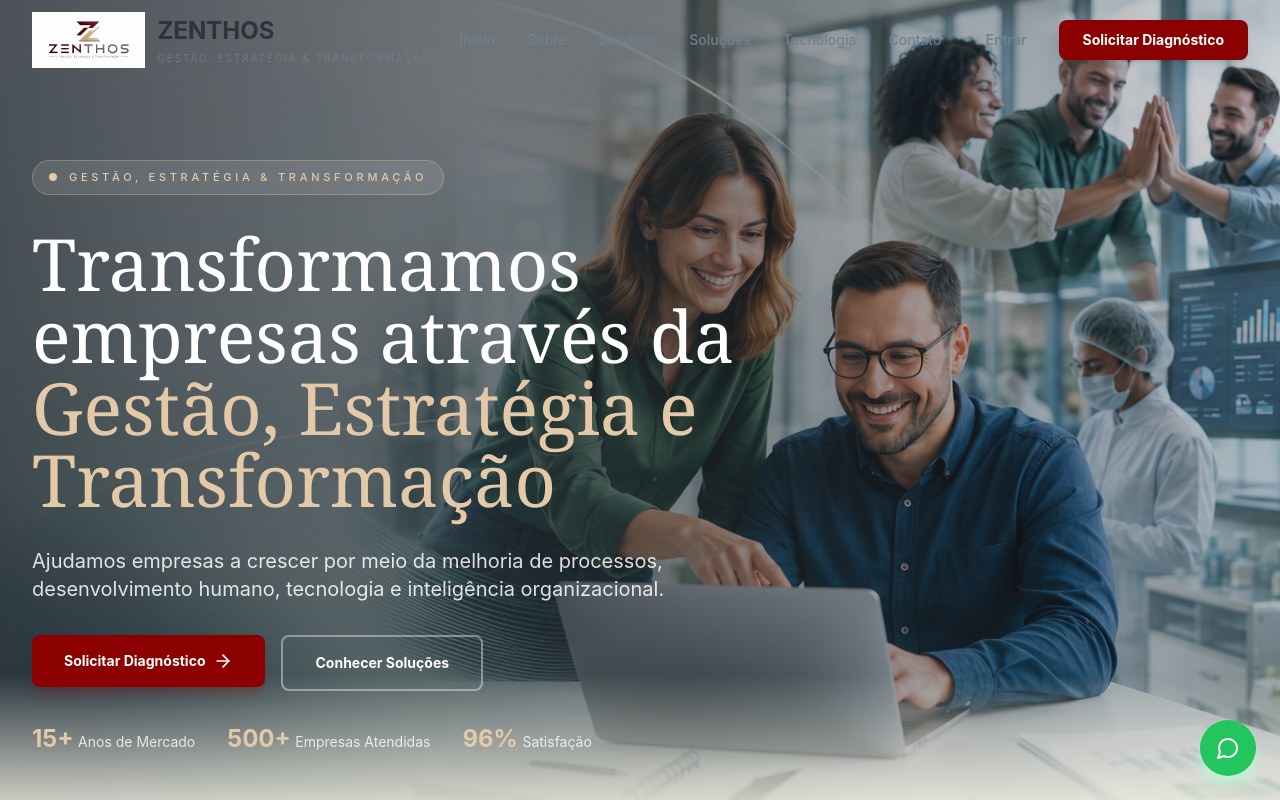
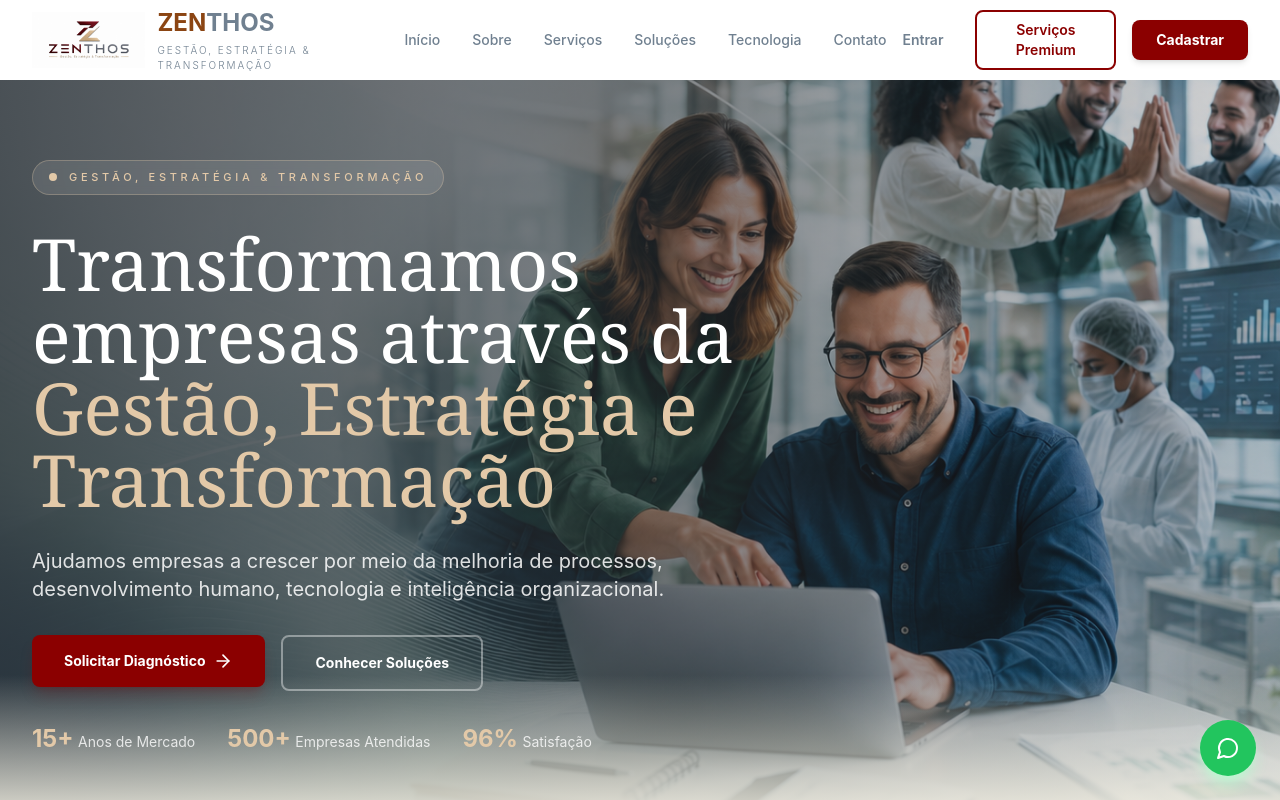
Before and after one commit to trivoroficial/consult_recruit, a Next.js app: page / in a window 1280 px wide. Shown: the top 800 px of the page. Built offline with nearby package versions, Linux system fonts and the light colour scheme.

Commit message:
Update Header.tsx

```diff
--- a/src/components/layout/Header.tsx
+++ b/src/components/layout/Header.tsx
@@ -25,12 +25,12 @@ export function Header() {
 
   return (
     <header className={`fixed top-0 left-0 right-0 z-50 transition-all duration-300 ${
-      scrolled ? 'bg-white/95 backdrop-blur-md shadow-md border-b border-[#E3C9A8]/30' : 'bg-transparent'
+      scrolled ? 'bg-white shadow-md border-b border-[#E3C9A8]/30' : 'bg-white'
     }`}>
       <div className="max-w-7xl mx-auto px-4 sm:px-6 lg:px-8">
         <div className="flex items-center justify-between h-20">
 
-          {/* LOGO E TEXTO (1.5cm de altura, proporcional, texto ZENTHOS) */}
+          {/* LOGO ZENTHOS - ZEN marrom, THOS cinza */}
           <Link href="/" className="flex items-center gap-3 group">
             <img
               src="/logo.png"
@@ -38,9 +38,10 @@ export function Header() {
               className="h-[1.5cm] w-auto object-contain transition-transform group-hover:scale-105"
             />
             <div className="flex flex-col justify-center">
-              <span className="text-xl md:text-2xl font-bold text-[#2D343A] leading-none">
-                ZENTHOS
-              </span>
+              <div className="flex items-baseline">
+                <span className="text-xl md:text-2xl font-bold text-[#8B4513] leading-none">ZEN</span>
+                <span className="text-xl md:text-2xl font-bold text-[#708090] leading-none">THOS</span>
+              </div>
               <span className="text-[10px] font-light text-[#708090] tracking-[0.2em] uppercase mt-1">
                 Gestão, Estratégia & Transformação
               </span>
@@ -60,16 +61,21 @@ export function Header() {
             ))}
           </nav>
 
-          {/* BOTÕES DESKTOP (Sem Trivor) */}
+          {/* BOTÕES DESKTOP */}
           <div className="hidden lg:flex items-center gap-4">
             <Link href="/login">
               <button className="text-sm font-semibold text-[#708090] hover:text-[#8B0000] transition-colors px-4 py-2">
                 Entrar
               </button>
             </Link>
+            <Link href="/servicos">
+              <button className="text-sm font-semibold text-[#8B0000] border-2 border-[#8B0000] hover:bg-[#8B0000] hover:text-white px-5 py-2 rounded-lg transition-all duration-300">
+                Serviços Premium
+              </button>
+            </Link>
             <Link href="/cadastro">
               <button className="text-sm font-bold text-white bg-[#8B0000] hover:bg-[#E3C9A8] hover:text-[#8B0000] px-6 py-2.5 rounded-lg transition-all duration-300 shadow-md hover:shadow-lg hover:-translate-y-0.5">
-                Solicitar Diagnóstico
+                Cadastrar
               </button>
             </Link>
           </div>
@@ -104,9 +110,14 @@ export function Header() {
                   Entrar
                 </button>
               </Link>
+              <Link href="/servicos" onClick={() => setMenuOpen(false)}>
+                <button className="w-full text-center py-3 text-sm font-semibold text-[#8B0000] border-2 border-[#8B0000] rounded-lg">
+                  Serviços Premium
+                </button>
+              </Link>
               <Link href="/cadastro" onClick={() => setMenuOpen(false)}>
                 <button className="w-full text-center py-3 text-sm font-bold text-white bg-[#8B0000] rounded-lg">
-                  Solicitar Diagnóstico
+                  Cadastrar
                 </button>
               </Link>
             </div>
```
